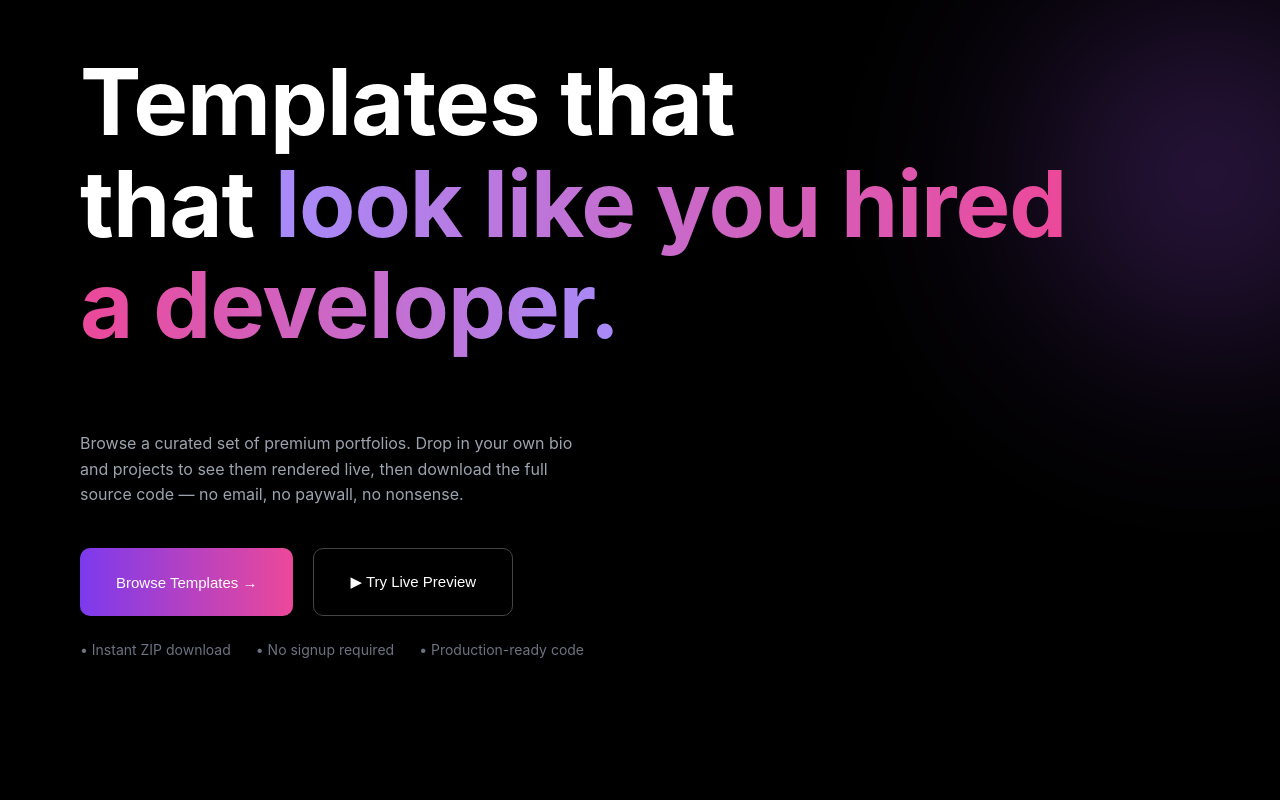
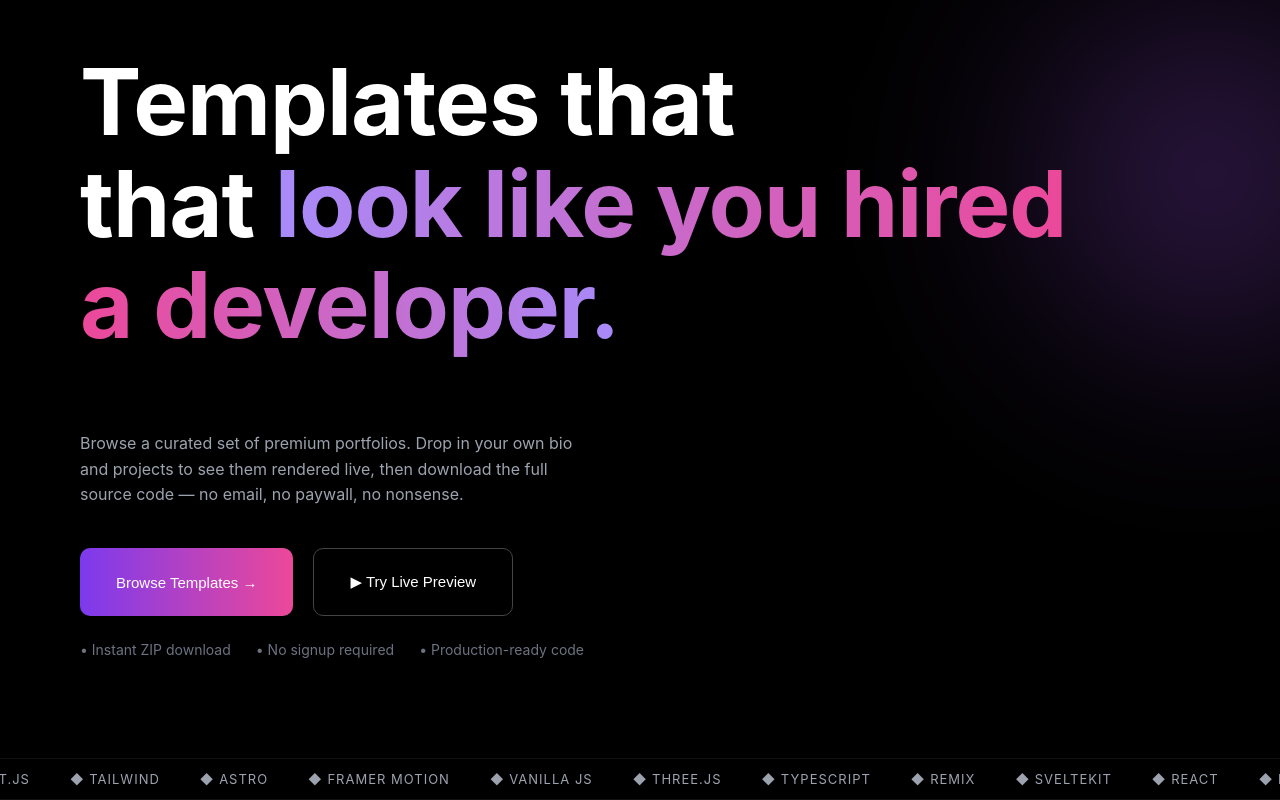
Before and after one commit to YugShah1510/PortX, a React (Vite) app in the folder Port_X/: page / in a window 1280 px wide. Shown: the part 299-1099 px from the top of the page. Before the commit the page ends 1057 px from the top, so only its background shows below. Built offline with nearby package versions, Linux system fonts and the light colour scheme.

Commit message:
Added Techbar

```diff
--- /dev/null
+++ b/Port_X/src/components/Techbar.css
@@ -0,0 +1,36 @@
+.tech-wrapper {
+  overflow: hidden;
+  border-top: 1px solid #111;
+  border-bottom: 1px solid #111;
+  background: #000;
+  padding: 12px 0;
+}
+
+.tech-track {
+  display: flex;
+  width: max-content;
+  animation: scroll 25s linear infinite;
+}
+
+.tech-content {
+  display: flex;
+  gap: 40px;
+  padding-right: 40px;
+  white-space: nowrap;
+}
+
+.tech-content span {
+  color: #9ca3af;
+  font-size: 13px;
+  letter-spacing: 1px;
+}
+
+/* 🔥 Animation */
+@keyframes scroll {
+  0% {
+    transform: translateX(0);
+  }
+  100% {
+    transform: translateX(-50%);
+  }
+}
--- /dev/null
+++ b/Port_X/src/components/Techbar.jsx
@@ -0,0 +1,38 @@
+import "./TechBar.css";
+
+const TechBar = () => {
+  return (
+    <div className="tech-wrapper">
+      <div className="tech-track">
+        {/* Repeat content twice for smooth infinite scroll */}
+        <div className="tech-content">
+          <span>◆ SVELTEKIT</span>
+          <span>◆ REACT</span>
+          <span>◆ NEXT.JS</span>
+          <span>◆ TAILWIND</span>
+          <span>◆ ASTRO</span>
+          <span>◆ FRAMER MOTION</span>
+          <span>◆ VANILLA JS</span>
+          <span>◆ THREE.JS</span>
+          <span>◆ TYPESCRIPT</span>
+          <span>◆ REMIX</span>
+        </div>
+
+        <div className="tech-content">
+          <span>◆ SVELTEKIT</span>
+          <span>◆ REACT</span>
+          <span>◆ NEXT.JS</span>
+          <span>◆ TAILWIND</span>
+          <span>◆ ASTRO</span>
+          <span>◆ FRAMER MOTION</span>
+          <span>◆ VANILLA JS</span>
+          <span>◆ THREE.JS</span>
+          <span>◆ TYPESCRIPT</span>
+          <span>◆ REMIX</span>
+        </div>
+      </div>
+    </div>
+  );
+};
+
+export default TechBar;
--- a/Port_X/src/pages/Home.jsx
+++ b/Port_X/src/pages/Home.jsx
@@ -1,11 +1,13 @@
 import Navbar from "../components/Navbar";
 import Hero from "../components/Hero";
+import TechBar from "../components/TechBar";
 
 const Home = () => {
   return (
     <div>
       <Navbar />
       <Hero />
+      <TechBar />
     </div>
   );
 };
```
Also changed, not shown: 1 other file (tests, documents, lock files or other folders).
